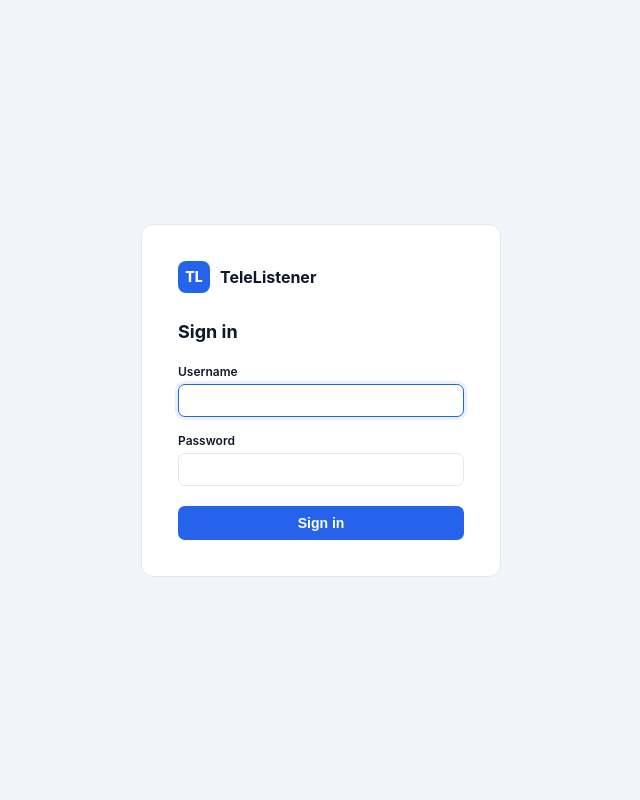
After one commit to delharris1981/telegram-parser, a FastAPI app: template dashboard/templates/login.html in a window 1280 px wide. The commit adds this page. Shown: the whole page, without its empty margins (319-959 px from the left). Run offline with FastAPI, Linux system fonts and the light colour scheme; the template is opened without the code that fills it, so the values that code supplies are empty; parts of the project's set-up code (start-up, migrations or seed data) failed here and were passed over.

Commit message:
feat: add SessionMiddleware, login/logout routes, admin seed on startup
- Replace dashboard/main.py: lifespan seeds admin user, SessionMiddleware,
  GET/POST /login, GET /logout, page routes pass user to templates
- Create login.html with minimal sign-in form
- Update base.html nav: username, Logout, Admin (id=1), parser status pill
- Pin bcrypt==4.0.1 in requirements.txt (passlib 1.7.4 compat)

Co-Authored-By: Claude Sonnet 4.6 <noreply@anthropic.com>

```diff
--- /dev/null
+++ b/dashboard/templates/login.html
@@ -0,0 +1,74 @@
+<!DOCTYPE html>
+<html lang="en">
+<head>
+  <meta charset="UTF-8">
+  <meta name="viewport" content="width=device-width, initial-scale=1">
+  <title>TeleListener — Sign In</title>
+  <style>
+    *, *::before, *::after { box-sizing: border-box; margin: 0; padding: 0; }
+    :root {
+      --primary: #2563eb; --primary-h: #1d4ed8;
+      --bg: #f1f5f9; --surface: #ffffff;
+      --border: #e2e8f0; --text: #0f172a; --danger: #dc2626;
+    }
+    body {
+      font-family: -apple-system, BlinkMacSystemFont, 'Segoe UI', system-ui, sans-serif;
+      background: var(--bg); color: var(--text);
+      min-height: 100vh; display: flex; align-items: center; justify-content: center;
+    }
+    .card {
+      background: var(--surface); border: 1px solid var(--border);
+      border-radius: 12px; padding: 36px; width: 360px;
+    }
+    .logo { display: flex; align-items: center; gap: 10px; margin-bottom: 28px; }
+    .logo-box {
+      width: 32px; height: 32px; background: var(--primary);
+      border-radius: 8px; display: flex; align-items: center;
+      justify-content: center; font-weight: 800; font-size: 14px; color: #fff;
+    }
+    .logo-name { font-weight: 700; font-size: 16px; }
+    h2 { font-size: 18px; font-weight: 700; margin-bottom: 22px; }
+    label { display: block; font-size: 12px; font-weight: 600; margin-bottom: 5px; }
+    .form-group { margin-bottom: 16px; }
+    input[type=text], input[type=password] {
+      width: 100%; padding: 8px 11px; border: 1px solid var(--border);
+      border-radius: 7px; font-size: 13px; outline: none;
+      transition: border .14s, box-shadow .14s;
+    }
+    input:focus { border-color: var(--primary); box-shadow: 0 0 0 3px rgba(37,99,235,.1); }
+    .btn {
+      width: 100%; padding: 9px; background: var(--primary); color: #fff;
+      border: none; border-radius: 7px; font-size: 14px; font-weight: 600;
+      cursor: pointer; margin-top: 4px; transition: background .14s;
+    }
+    .btn:hover { background: var(--primary-h); }
+    .error {
+      background: #fef2f2; color: var(--danger); border: 1px solid #fecaca;
+      border-radius: 7px; padding: 10px 14px; font-size: 13px; margin-bottom: 16px;
+    }
+  </style>
+</head>
+<body>
+<div class="card">
+  <div class="logo">
+    <div class="logo-box">TL</div>
+    <span class="logo-name">TeleListener</span>
+  </div>
+  <h2>Sign in</h2>
+  {% if error %}
+  <div class="error">{{ error }}</div>
+  {% endif %}
+  <form method="post" action="/login">
+    <div class="form-group">
+      <label for="username">Username</label>
+      <input type="text" id="username" name="username" required autofocus>
+    </div>
+    <div class="form-group">
+      <label for="password">Password</label>
+      <input type="password" id="password" name="password" required>
+    </div>
+    <button type="submit" class="btn">Sign in</button>
+  </form>
+</div>
+</body>
+</html>
--- a/requirements.txt
+++ b/requirements.txt
@@ -9,4 +9,5 @@ pytest==8.3.3
 pytest-asyncio==0.24.0
 pyinstaller==6.11.0
 passlib[bcrypt]==1.7.4
+bcrypt==4.0.1
 itsdangerous==2.2.0
```
Also changed, not shown: dashboard/main.py (+72 -17 lines), dashboard/templates/base.html (+28 -1 lines), CHANGELOG.md, 1 other file.
